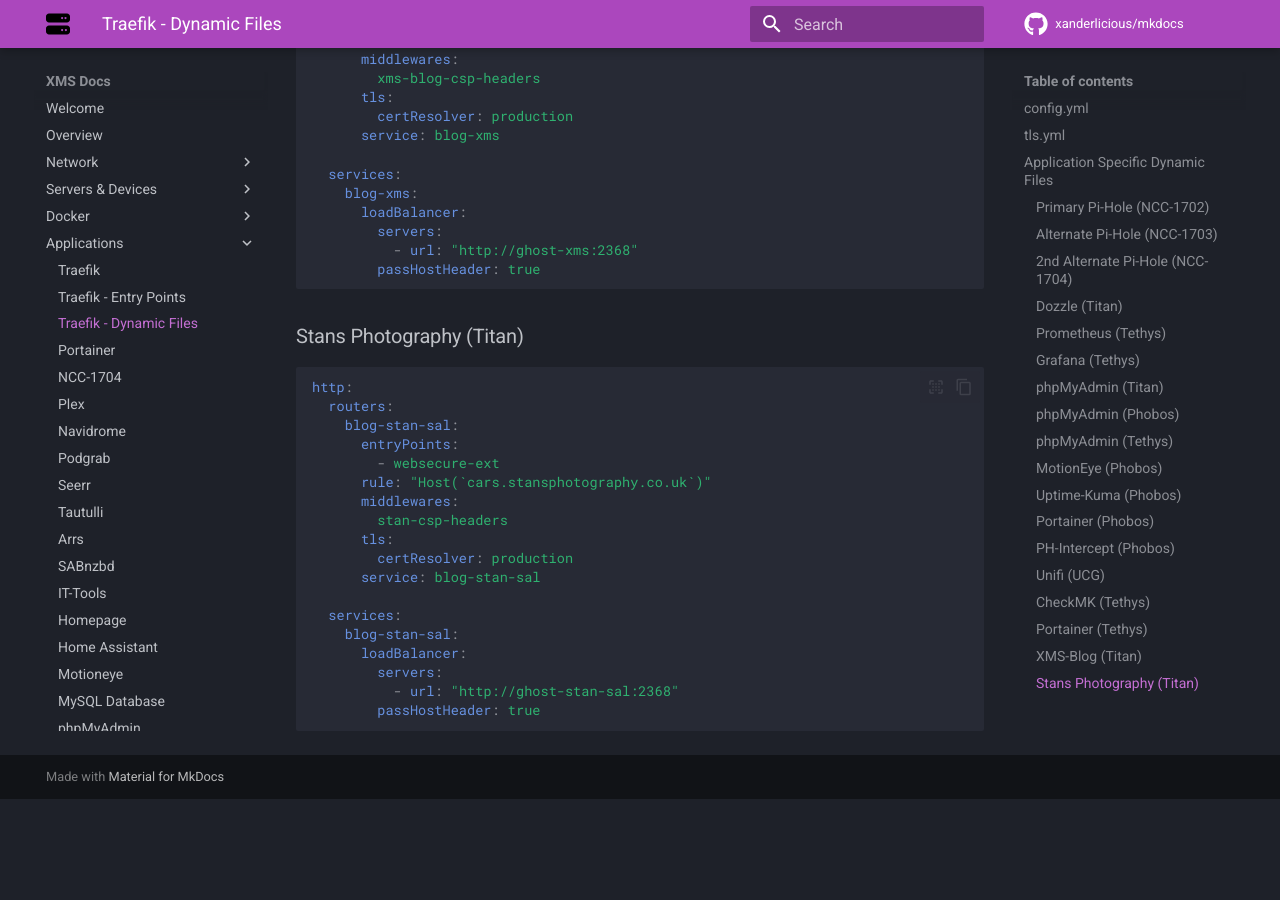
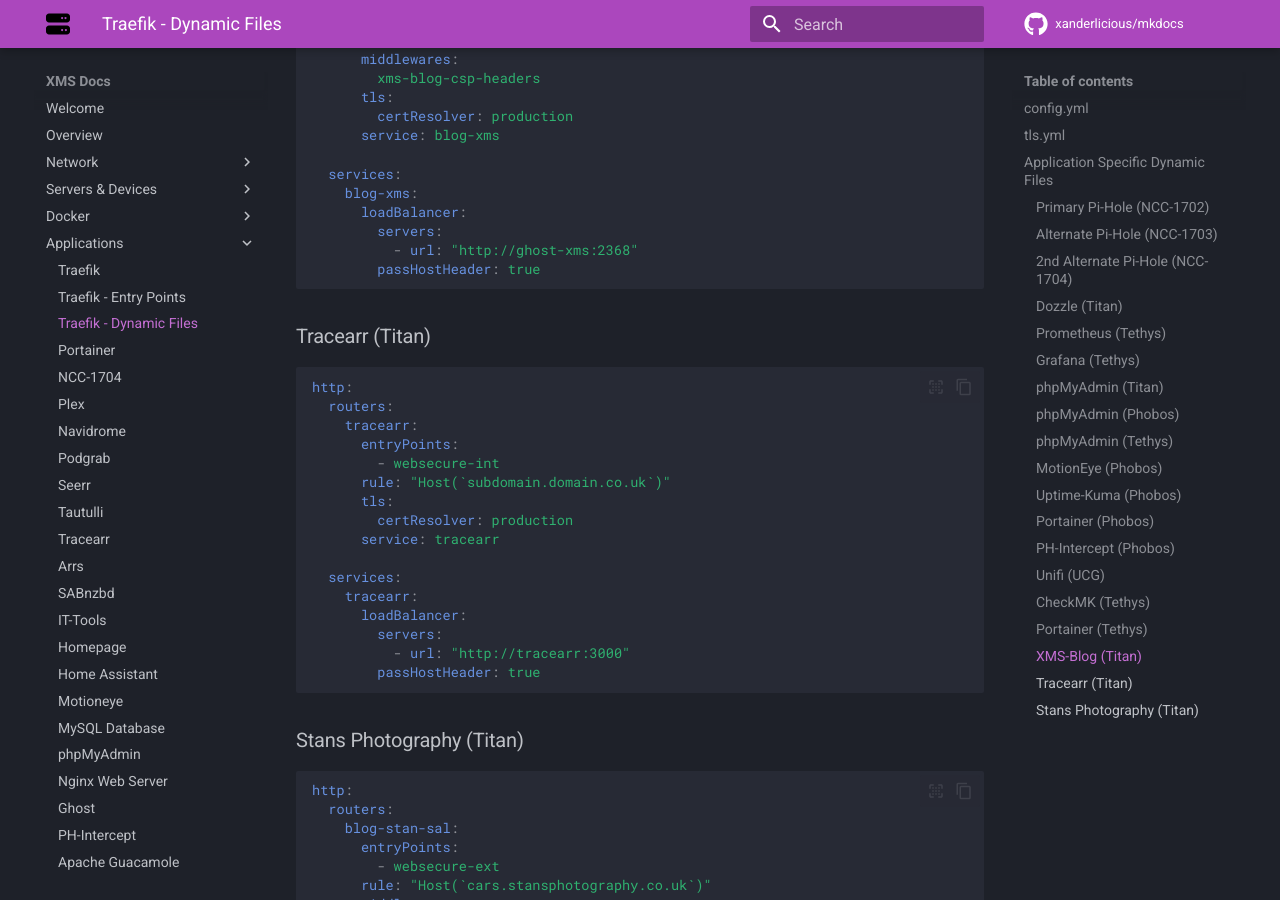
Before and after one commit to Xanderlicious/mkdocs, an MkDocs documentation site: the page built from docs/dynamic.md, in a window 1280 px wide and 900 px high, scrolled down 11645 px. Built offline with MkDocs 1.6.1 and Material for MkDocs 9.7.7, drawn with Linux system fonts in a browser that asks for light colours; comment, search, counter and statistics services are not loaded; before the commit the page ends 12444 px from its top, so only the background shows below that.

Commit message:
added Tracearr page — compose, dynamic file entry and nav
Co-Authored-By: Claude Sonnet 4.6 <noreply@anthropic.com>

````diff
--- a/docs/dynamic.md
+++ b/docs/dynamic.md
@@ -575,6 +575,27 @@ http:
         passHostHeader: true
 ```
 
+### Tracearr (Titan)
+
+```yaml
+http:
+  routers:
+    tracearr:
+      entryPoints:
+        - websecure-int
+      rule: "Host(`subdomain.domain.co.uk`)"
+      tls:
+        certResolver: production
+      service: tracearr
+
+  services:
+    tracearr:
+      loadBalancer:
+        servers:
+          - url: "http://tracearr:3000"
+        passHostHeader: true
+```
+
 ### Stans Photography (Titan)
 
 ```yaml
--- a/mkdocs.yml
+++ b/mkdocs.yml
@@ -29,6 +29,7 @@ nav:
     - Podgrab: podgrab.md
     - Seerr: seerr.md
     - Tautulli: tautulli.md
+    - Tracearr: tracearr.md
     - Arrs: arrs.md
     - SABnzbd: sabnzbd.md
     - IT-Tools: it-tools.md
````
Also changed, not shown: docs/tracearr.md (added, +93 -0 lines).
